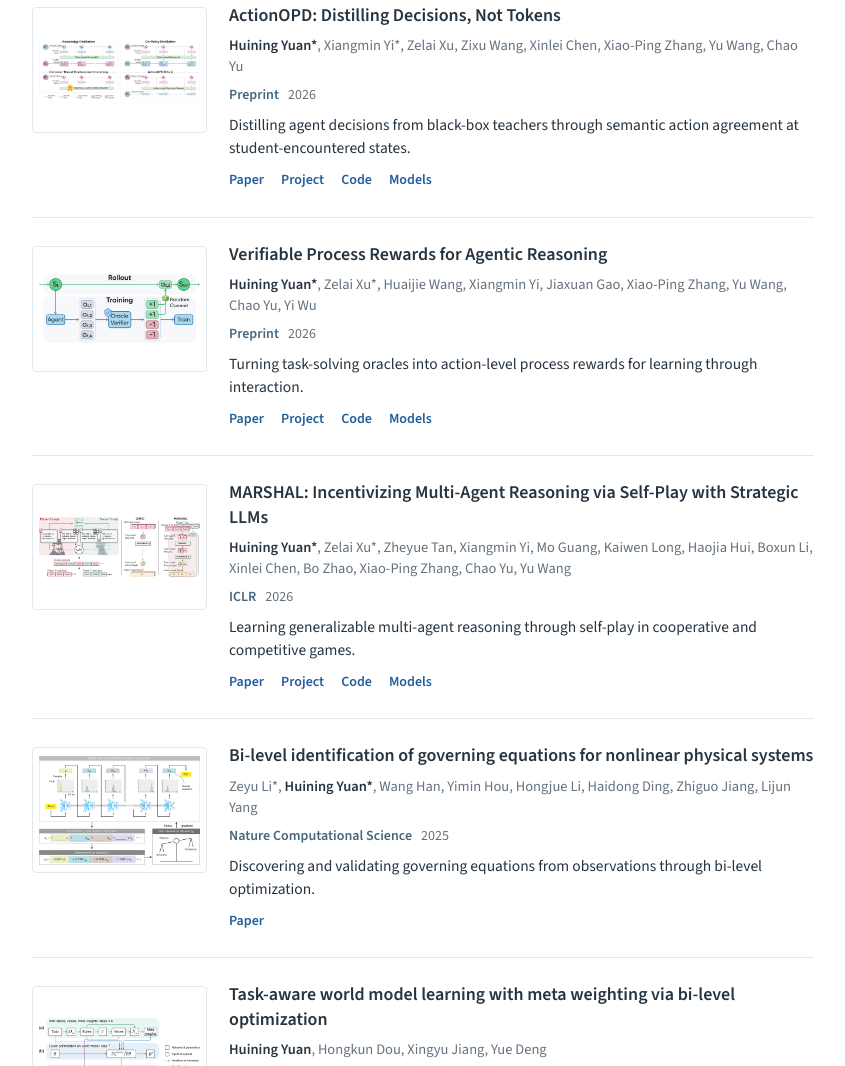
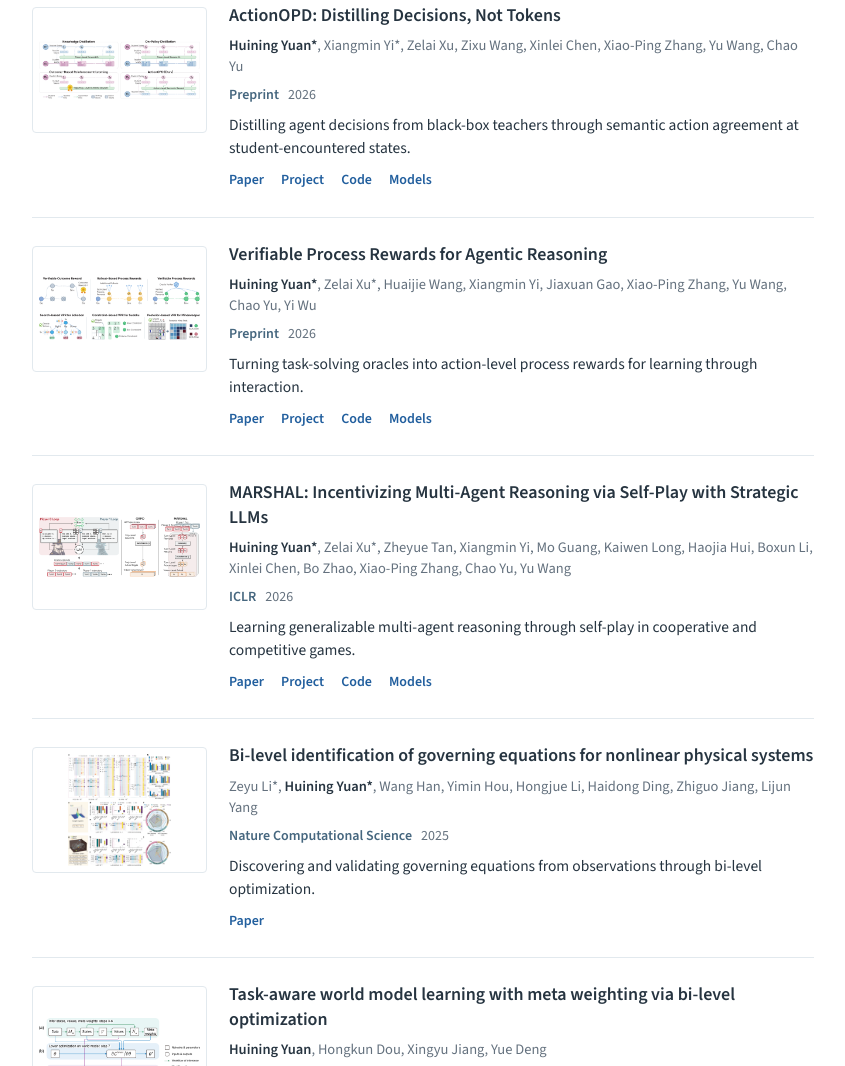
Before and after one commit to HuiningYuan/huiningyuan.github.io, a plain HTML site: page index.html in a window 1280 px wide. Shown: the part 626-1692 px from the top of the page, without its empty margins (365-1210 px from the left). Drawn offline with Linux system fonts and the light colour scheme.

Commit message:
style: refresh VPR and BILLIE publication thumbnails
Stack VPR Figures 1 and 2 with a visible gap and use BILLIE Figure 2 as its results thumbnail. Preserve paper metadata and resource links.

```diff
--- a/index.html
+++ b/index.html
@@ -86,7 +86,7 @@
         </article>
 
         <article class="publication">
-          <a class="publication-figure" href="https://thu-nics.github.io/VPR/" aria-label="VPR project page"><img src="assets/images/vpr.png" width="1100" height="474" alt="Same-state candidate actions are scored by an oracle-based process verifier in VPR." loading="lazy"></a>
+          <a class="publication-figure" href="https://thu-nics.github.io/VPR/" aria-label="VPR project page"><img src="assets/images/vpr-figures-1-2.png" width="1100" height="431" alt="Top: outcome, rollout-based process, and verifiable process rewards. Bottom: VPR instantiations for Sokoban, Sudoku, and Minesweeper." loading="lazy"></a>
           <div class="publication-content">
             <h3><a href="https://arxiv.org/abs/2605.10325">Verifiable Process Rewards for Agentic Reasoning</a></h3>
             <p class="authors"><strong>Huining Yuan*</strong>, Zelai Xu*, Huaijie Wang, Xiangmin Yi, Jiaxuan Gao, Xiao-Ping Zhang, Yu Wang, Chao Yu, Yi Wu</p>
@@ -118,7 +118,7 @@
         </article>
 
         <article class="publication">
-          <a class="publication-figure" href="https://www.nature.com/articles/s43588-025-00804-x" aria-label="BILLIE paper"><img src="assets/images/billie.png" width="1100" height="742" alt="BILLIE selects equation terms, estimates coefficients, and evaluates accuracy and parsimony." loading="lazy"></a>
+          <a class="publication-figure" href="https://www.nature.com/articles/s43588-025-00804-x" aria-label="BILLIE paper"><img src="assets/images/billie-results.png" width="1100" height="1198" alt="BILLIE evaluation results on Navier-Stokes flow, Burgers' equation, and three-body systems." loading="lazy"></a>
           <div class="publication-content">
             <h3><a href="https://www.nature.com/articles/s43588-025-00804-x">Bi-level identification of governing equations for nonlinear physical systems</a></h3>
             <p class="authors">Zeyu Li*, <strong>Huining Yuan*</strong>, Wang Han, Yimin Hou, Hongjue Li, Haidong Ding, Zhiguo Jiang, Lijun Yang</p>
```
Also changed, not shown: assets/images/billie-results.png (added), assets/images/billie.png (deleted), assets/images/vpr-figures-1-2.png (added), assets/images/vpr.png (deleted), 1 other file.
